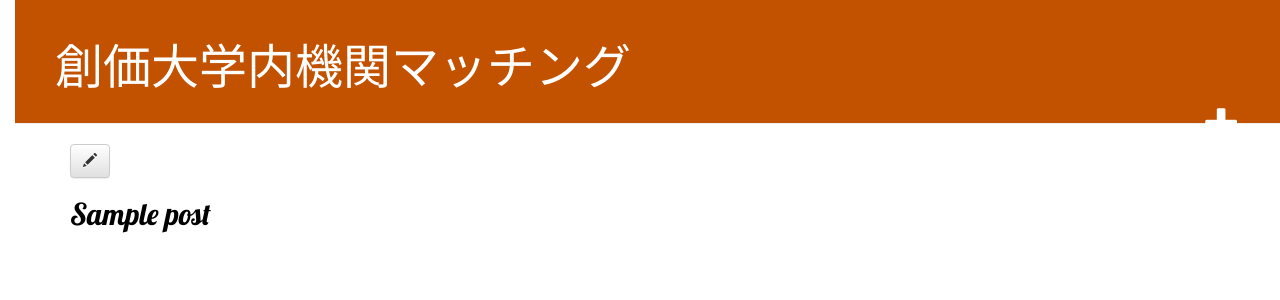
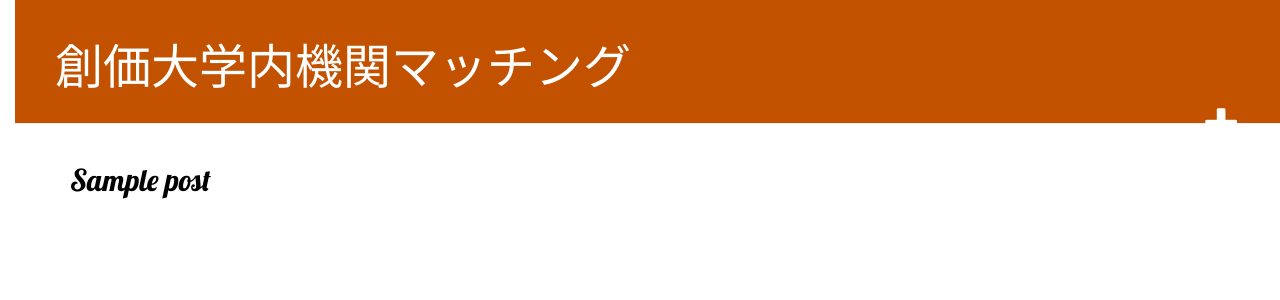
Before and after one commit to akiyamasoka/yukiyanagi, a Django app: template blog/templates/blog/mid_post_list.html in a window 1280 px wide. Shown: the top 300 px of the page. Run offline with Django 3.2, Linux system fonts and the light colour scheme; the template is opened without the code that fills it: values that come from a table or form of the project are taken from there, others are empty; a user stored in the database is signed in; tables that the repository leaves empty hold one stand-in row (values such as "Sample post"); some libraries are stand-ins or nearby versions.

Commit message:
Changed the HTML for the site.

```diff
--- a/blog/templates/blog/mid_post_list.html
+++ b/blog/templates/blog/mid_post_list.html
@@ -1,9 +1,7 @@
 {% extends 'blog/base.html' %}
 
 {% block content %}
-{% if user.is_authenticated %}
-<a class="btn btn-default" href="{% url 'post_edit' pk=corrent.pk %}"><span class="glyphicon glyphicon-pencil"></span></a>
-{% endif %}
+
 {% for post in posts %}
 <div class="post">
     <h2><a href="{% url 'last_post_list' pk=post.pk %}">{{ post.title }}</a></h2>
```
